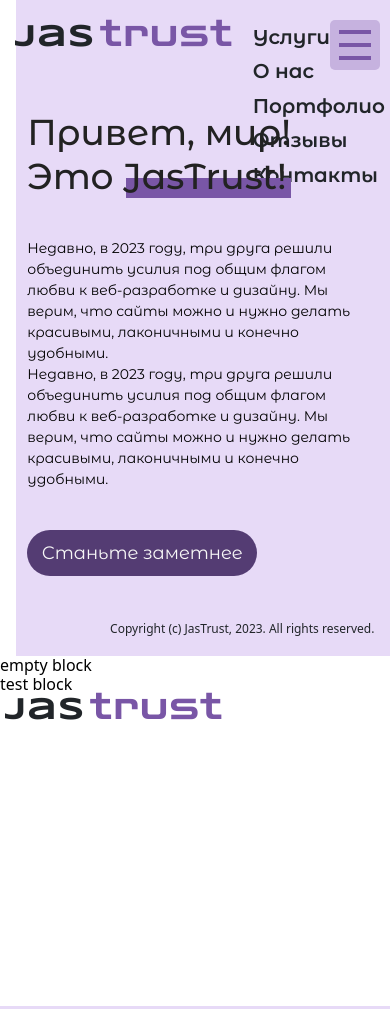
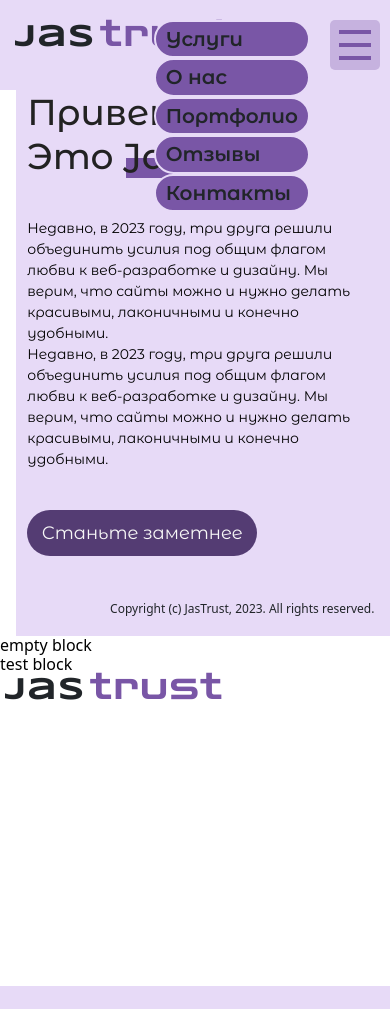
Before and after one commit to vbogdanov9/startapp2, a website: page src/index.html in a window 390 px wide. Shown: the top 1009 px of the page. Drawn offline with Linux system fonts and the light colour scheme.

Commit message:
working on the menu-burger

```diff
--- a/src/index.html
+++ b/src/index.html
@@ -18,11 +18,19 @@
 
         <nav class="menu">
           <ul class="menu-full burger-open">
-            <li class="menu__link"><a href="#">Услуги</a></li>
-            <li class="menu__link"><a href="#">О нас</a></li>
-            <li class="menu__link"><a href="#">Портфолио</a></li>
-            <li class="menu__link"><a href="#">Отзывы</a></li>
-            <li class="menu__link"><a href="#">Контакты</a></li>
+            <li class="menu__link">
+              <a data-goto=".services" href="#">Услуги</a>
+            </li>
+            <li class="menu__link"><a data-goto=".about" href="#">О нас</a></li>
+            <li class="menu__link">
+              <a data-goto=".portfolio" href="#">Портфолио</a>
+            </li>
+            <li class="menu__link">
+              <a data-goto=".reviews" href="#">Отзывы</a>
+            </li>
+            <li class="menu__link">
+              <a data-goto=".contacts" href="#">Контакты</a>
+            </li>
           </ul>
 
           <div class="menu-burger">
--- a/src/js/script.js
+++ b/src/js/script.js
@@ -1,14 +1,36 @@
-const emptyBlocks = document.querySelectorAll(".empty");
-console.log("emptyBlocks =", emptyBlocks);
+//высота header
+const headerNode = document.querySelector("header");
+headerNode.parentNode.style.paddingTop = headerNode.offsetHeight + "px";
+
+//ссылки навигации, прокрутка при клике
+const menuLinks = document.querySelectorAll("a[data-goto]");
+// console.log("menuLinks = ", menuLinks);
+if (menuLinks.length > 0) {
+  menuLinks.forEach((menuLink) => {
+    menuLink.addEventListener("click", (e) => {
+      // console.log(e);
+      // console.log(menuLink);
+      gotoBlock = document.querySelector(menuLink.dataset.goto);
+      console.log("gotoBlock = ", gotoBlock);
+    });
+  });
+
+  // function onMenuLinkClick(e) {
+
+  // }
+}
+
+//=========================================
+// const emptyBlocks = document.querySelectorAll(".empty");
+// console.log("emptyBlocks =", emptyBlocks);
 
 // burger
-const burger = document.querySelector(".menu-burger");
-console.log("burger =", burger);
+// const burger = document.querySelector(".menu-burger");
+// console.log("burger =", burger);
 // const lines = document.querySelectorAll(".burger__line");
 
-function toggleBurger() {
+// function toggleBurger() {
+//   lines.forEach((line) => line.classList.toggle("active"));
+// }
 
-  // lines.forEach((line) => line.classList.toggle("active"));
-}
-
-burger.addEventListener("click", toggleBurger);
+// burger.addEventListener("click", toggleBurger);
--- a/src/sass/base/_variables.scss
+++ b/src/sass/base/_variables.scss
@@ -8,6 +8,10 @@
   --button-bg-color: #543c73;
   --button-text-color: #f7f7f7;
   --hamburger-bg-color: #7956a64d;
+  --transparent-color: rgba(0, 0, 0, 0);
+
+  // --bd-color-rgba: rgba(231,218,247, 0);
+  // --bd-color-opacity50: #e7daf780;
 
   /* шрифты  */
   --font-family: "Montserrat Alternates", sans-serif;
--- a/src/sass/blocks/_hero-iteration-4.scss
+++ b/src/sass/blocks/_hero-iteration-4.scss
@@ -6,10 +6,19 @@
   padding: 0;
 
   header {
+    position: fixed;
+    // position: sticky;
+    top: 0;
+    left: 0;
+    z-index: 20;
+    width: 100%;
+    background-color: var(--hero-bg-color, #e7daf7);
+    // background-color: var(--bd-color-rgba, #e7daf780);
+
     padding: 60px;
     display: flex;
     justify-content: space-between;
-    z-index: 10;
+
     .menu {
       width: 654px;
       &-full {
@@ -278,10 +287,23 @@
         &-full.burger-open {
           display: block;
           position: fixed;
-          right: 0;
+          right: 80px;
         }
         &__link {
-          padding: 5px;
+          padding: 5px 10px;
+          border: 2px solid var(--hero-bg-color, #e7daf7);
+          border-radius: 20px;
+          background-color: var(--logo-trust-color, #7956a6);
+          // a {
+          //   color: var(--button-text-color, #f7f7f7);
+          // }
+
+          &:hover {
+            cursor: pointer;
+            background-color: var(--hero-bg-color, #e7daf7);
+            border-color: var(--logo-trust-color, #7956a6);
+            // box-shadow: 1px 1px 2px 0px var(--logo-trust-color, #7956a6);
+          }
         }
         &-burger {
           align-self: center;
@@ -366,7 +388,7 @@
       right: 0;
     }
     header {
-      padding: 20px 10px 40px 10px;
+      padding: 20px 10px;
       p .logo {
         transform: scale(0.8) translateX(-15%) translateY(-5%);
       }
```
Also changed, not shown: dist/css/style.min.css, dist/index.html, dist/js/script.js, src/css/style.min.css.
